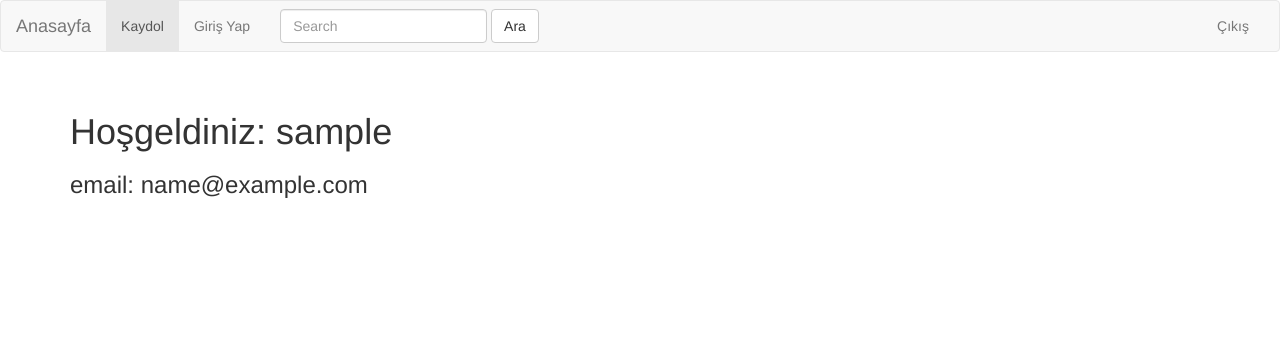
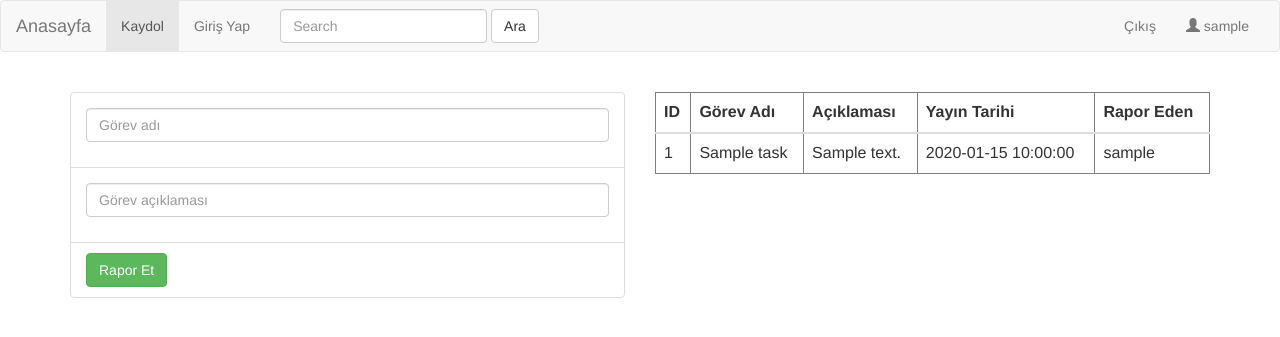
Before and after one commit to hamitdnc/FlaskVsHamit, a Flask app: page / in a window 1280 px wide. Shown: the top 337 px of the page. Run offline with Flask 2, Linux system fonts and the light colour scheme; a user stored in the database is signed in; tables that the repository leaves empty hold one stand-in row (values such as "Sample post"); some libraries are stand-ins or nearby versions.

Commit message:
Task modeli eklendi

```diff
--- a/myapp/forms.py
+++ b/myapp/forms.py
@@ -18,3 +18,9 @@ class RegisterForm(FlaskForm):
     email = StringField('Email', validators=[DataRequired(), Email()])
     password = PasswordField('Parolanız', validators=[DataRequired()])
     submit = SubmitField('Kaydol')
+
+
+class TaskForm(FlaskForm):
+    name = StringField('', validators=[DataRequired()])
+    description = StringField('', validators=[DataRequired()])
+    submit = SubmitField('Rapor Et')
--- a/myapp/models.py
+++ b/myapp/models.py
@@ -1,16 +1,19 @@
 # external
 from werkzeug.security import generate_password_hash, check_password_hash
 from flask_login import UserMixin
+from datetime import datetime
 # internal
 from myapp import db, login
 
 # UserMixin ; User modeli ile current_user'i birbirine baglar
+
+
 class User(UserMixin, db.Model):
     id = db.Column(db.Integer, primary_key=True)
     username = db.Column(db.String(30), nullable=False, unique=True)
     email = db.Column(db.String(30), nullable=False, unique=True)
     password_hashed = db.Column(db.String(128), nullable=False, unique=True)
-
+    is_admin = db.Column(db.Boolean, default=False)
     def set_password(self, password):
         """ parolayi kriptolar"""
         self.password_hashed = generate_password_hash(password)
@@ -23,13 +26,32 @@ class User(UserMixin, db.Model):
         return "<User %r>" % self.username
 
 
-
 # kullanici session'ı tutmasi icin
 @login.user_loader
 def load_user(id):
     return User.query.get(id)
 
 
-# class Tasks(db.Model):
-#     """ Burayi hamit yapacak"""
-#     pass
+class Task(db.Model):
+    __tablename__ = 'task'
+    id = db.Column(db.Integer, primary_key=True)
+    name = db.Column(db.String(30), nullable=False)
+    description = db.Column(db.String(280), nullable=False)
+    released_date = db.Column(db.DateTime, default=datetime.now())
+
+    user_id = db.Column(db.Integer, db.ForeignKey('user.id'))
+    employee_id = db.Column(db.Integer, db.ForeignKey('employee.id'))
+
+    def __repr__(self):
+        return "<Task %r>" % self.name
+
+    def get_reported_name(self):
+        return User.query.get(self.user_id).username
+
+
+
+class Employee(db.Model):
+    __tablename__ = 'employee'
+    id = db.Column(db.Integer, primary_key=True)
+    fname = db.Column(db.String(30))
+    lname = db.Column(db.String(30))
--- a/myapp/routes.py
+++ b/myapp/routes.py
@@ -1,18 +1,32 @@
 # external
 from flask import render_template, flash, redirect, url_for
-from flask_login import login_required, current_user, login_user, logout_user
+from flask_login import login_required, login_user, logout_user
+# sisteme giris yapan kullaniciyi temsil eder.
+from flask_login import current_user
 # internal
 from myapp import app
-from myapp.forms import LoginForm, RegisterForm
-from myapp.models import User
+from myapp.forms import LoginForm, RegisterForm, TaskForm
+from myapp.models import User, Task
 from myapp import db
 
 
-@app.route('/')
-@app.route('/home')
+@app.route('/', methods=['GET', 'POST'])
+@app.route('/home', methods=['GET', 'POST'])
 @login_required
 def home():
-    return render_template('index.html', title="Anasayfa")
+    form = TaskForm()
+    # veritabanından select * from sorgusu gibi butun gorevleri aldik
+    tasks = Task.query.all()
+    if form.validate_on_submit():
+        name = form.name.data
+        description = form.description.data
+        task = Task(name=name, description=description)
+        # task'in user_id'sine mevcut kullanicinin id'sini atadik.
+        task.user_id = current_user.id
+        db.session.add(task)
+        db.session.commit()
+        return redirect(url_for('home'))
+    return render_template('index.html', title="Anasayfa", form=form, tasks=tasks)
 
 
 @app.route('/login', methods=['GET', 'POST'])
@@ -49,7 +63,8 @@ def register():
     form = RegisterForm()
     if form.validate_on_submit():
         user = User(username=form.username.data,
-                    email=form.email.data)
+                    email=form.email.data,
+                    is_admin=True)
 
         user.set_password(form.password.data)
         # veritabanına kayıt için session'a kullanıcıyı ekle
--- a/myapp/templates/_navbar.html
+++ b/myapp/templates/_navbar.html
@@ -2,7 +2,8 @@
   <div class="container-fluid">
     <!-- Brand and toggle get grouped for better mobile display -->
     <div class="navbar-header">
-            <button type="button" class="navbar-toggle collapsed" data-toggle="collapse" data-target="#bs-example-navbar-collapse-1" aria-expanded="false">
+      <button type="button" class="navbar-toggle collapsed" data-toggle="collapse" data-target="#bs-example-navbar-collapse-1"
+        aria-expanded="false">
         <span class="sr-only">Toggle navigation</span>
         <span class="icon-bar"></span>
         <span class="icon-bar"></span>
@@ -14,8 +15,14 @@
     <!-- Collect the nav links, forms, and other content for toggling -->
     <div class="collapse navbar-collapse" id="bs-example-navbar-collapse-1">
       <ul class="nav navbar-nav">
-              <li class="active"><a href="/register">Kaydol <span class="sr-only">(current)</span></a></li>
-              <li><a href="/login">Giriş Yap</a></li>
+        <li class="active">
+          <a href="/register">Kaydol
+            <span class="sr-only">(current)</span>
+          </a>
+        </li>
+        <li>
+          <a href="/login">Giriş Yap</a>
+        </li>
 
       </ul>
       <form class="navbar-form navbar-left">
@@ -25,9 +32,18 @@
         <button type="submit" class="btn btn-default">Ara</button>
       </form>
       <ul class="nav navbar-nav navbar-right">
+
         {% if current_user.is_authenticated %}
-              <li><a href="/logout">Çıkış</a></li>
+        <li>
+          <a href="/logout">Çıkış</a>
+        </li>
         {% endif %}
+        <li>
+          <a href="#">
+            <span class="glyphicon glyphicon-user"></span>
+            {{current_user.username}}
+          </a>
+        </li>
         <!-- <li class="dropdown">
                 <a href="#" class="dropdown-toggle" data-toggle="dropdown" role="button" aria-haspopup="true" aria-expanded="false">Dropdown <span class="caret"></span></a>
                 <ul class="dropdown-menu">
@@ -39,6 +55,8 @@
                 </ul>
               </li> -->
       </ul>
-          </div><!-- /.navbar-collapse -->
-        </div><!-- /.container-fluid -->
+    </div>
+    <!-- /.navbar-collapse -->
+  </div>
+  <!-- /.container-fluid -->
 </nav>
--- a/myapp/templates/index.html
+++ b/myapp/templates/index.html
@@ -1,9 +1,52 @@
 {% extends 'base.html' %}
+{% import 'bootstrap/wtf.html' as wtf %}
+{% block proje_content%}
 
-	{% block proje_content%}
+<div class="row">
+	<div class="col-md-6">
+		<form action="" method="POST">
+			{{form.csrf_token()}}
+			<div class="list-group">
+				<div class="list-group-item">
+					{{wtf.form_field(form.name, form_type='inline', placeholder='Görev adı')}}
+				</div>
+				<div class="list-group-item">
+					{{wtf.form_field(form.description, form_type='inline', placeholder='Görev açıklaması')}}
+				</div>
+				<div class="list-group-item">
+					{{wtf.form_field(form.submit, form_type='inline', button_map={'submit':'success'} )}}
+				</div>
+			</div>
+		</form>
+	</div>
+	<div class="col-md-6">
+		<table class="table table-hover" border="1">
+			<thead>
+				<tr>
+					<th>ID</th>
+					<th>Görev Adı</th>
+					<th>Açıklaması</th>
+					<th>Yayın Tarihi</th>
+					<th>Rapor Eden</th>
+				</tr>
+			</thead>
+			<tbody>
+				{% if tasks %}
+					{% for task in tasks %}
+					<tr>
+						<td>{{task.id}}</td>
+						<td>{{task.name}}</td>
+						<td>{{task.description}}</td>
+						<td>{{task.released_date}}</td>
+						<td>{{task.get_reported_name() }}</td>
+					</tr>
+					{% endfor %}
+				{% else %}
+				<p>Tanımlı görev yok...</p>
+				{% endif%}
+			</tbody>
+		</table>
+	</div>
+</div>
 
-	<h1>Hoşgeldiniz: {{current_user.username}}</h1>
-	<h3>email: {{current_user.email}}</h3>
-
-
-	{% endblock%}
+{% endblock%}
```
Lines whose indentation alone changed are shown as unchanged.
